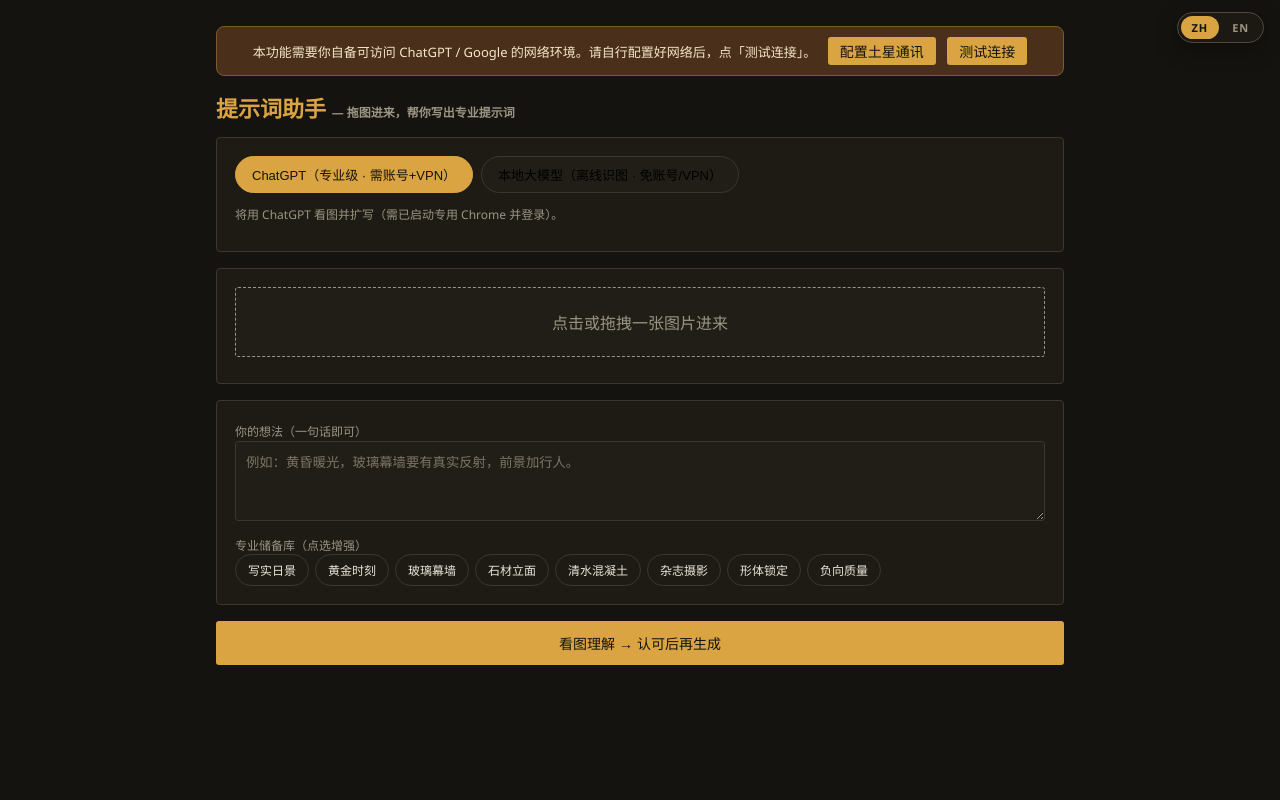
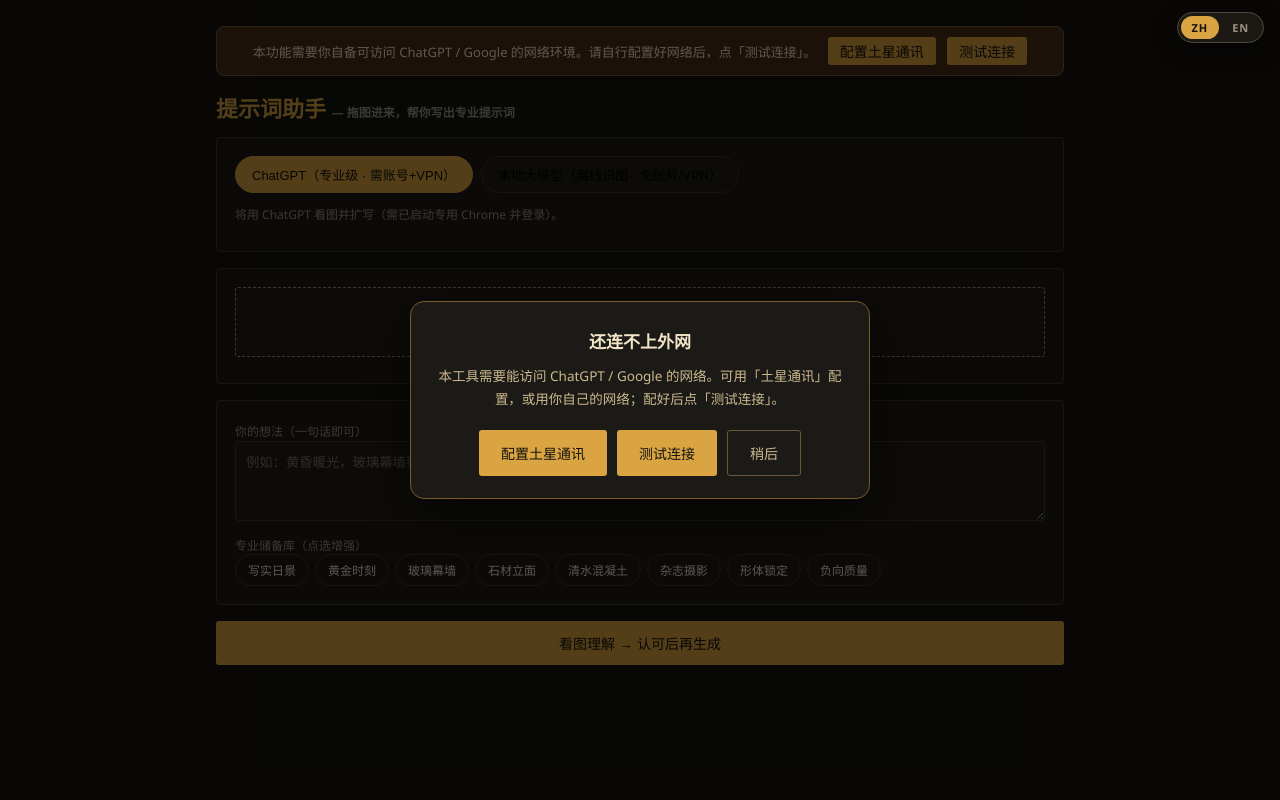
Before and after one commit to isabelaclay47-debug/arch-render-agent, a Flask app: page /helper in a window 1280 px wide. Run offline with Flask 3, Linux system fonts and the light colour scheme; data that the repository does not hold is empty.

Commit message:
feat: 助手页连不上也弹醒目弹窗——与主页一致(仅 chat 模式/可稍后关)
助手页原来连不上只出细横条。镜像主页方案:加 #netModal 弹窗 + setNetMsg 同步
横条/弹窗反馈。守助手页规则:本地离线识图(engine!=='chat')不需网络,弹窗一并收起。

Co-Authored-By: Claude Opus 4.8 <noreply@anthropic.com>

```diff
--- a/static/helper.js
+++ b/static/helper.js
@@ -29,45 +29,51 @@ function setEngine(e){
 // VPN 安全版：ChatGPT 模式静默探测 chatgpt.com 是否可达。能连→不打扰；连不上→提示条。
 // local（离线识图）模式不需要网络，直接隐藏。
 let netMsgDefault="";
+function setNetMsg(s){ const a=$("netBannerText"), b=$("netModalText"); if(a)a.textContent=s; if(b)b.textContent=s; }
+function showNetUI(show){ const banner=$("netBanner"), modal=$("netModal");
+  if(banner) banner.style.display=show?"block":"none";
+  if(modal) modal.style.display=show?"flex":"none"; }
+function dismissNetModal(){ const modal=$("netModal"); if(modal) modal.style.display="none"; }
 async function checkNet(userClicked){
   const banner=$("netBanner"), txt=$("netBannerText"); if(!banner) return;
   if(txt && !netMsgDefault) netMsgDefault=txt.textContent;
-  if(engine!=="chat"){ banner.style.display="none"; return; }   // 本地识图不需网络
-  if(userClicked && txt) txt.textContent="检测网络中…（约几秒）";
+  if(engine!=="chat"){ showNetUI(false); return; }   // 本地识图不需网络，横条+弹窗都收起
+  if(userClicked) setNetMsg("检测网络中…（约几秒）");
   try{
     const j=await (await fetch("/api/net_check?target=chatgpt")).json();
     if(j.reachable){
-      if(userClicked && txt) txt.textContent="✓ 已连通，可以开始使用了。";
-      setTimeout(()=>{ banner.style.display="none"; if(txt) txt.textContent=netMsgDefault; },1200);
+      if(userClicked) setNetMsg("✓ 已连通，可以开始使用了。");
+      setTimeout(()=>{ showNetUI(false); setNetMsg(netMsgDefault); },1200);
     }else{
-      banner.style.display="block"; refreshSaturnBtn();
-      if(userClicked && txt) txt.textContent="仍然连不上 chatgpt.com——请确认已配置并连上可访问它的网络后再试。";
+      showNetUI(true); refreshSaturnBtn();   // 连不上→弹窗+横条一起冒头
+      if(userClicked) setNetMsg("仍然连不上 chatgpt.com——请确认已配置并连上可访问它的网络后再试。");
     }
-  }catch(e){ banner.style.display="block"; refreshSaturnBtn(); if(userClicked && txt) txt.textContent="检测失败："+(e.message||e); }
+  }catch(e){ showNetUI(true); refreshSaturnBtn(); if(userClicked) setNetMsg("检测失败："+(e.message||e)); }
 }
 async function refreshSaturnBtn(){
-  const btn=$("saturnBtn"); if(!btn) return;
-  try{ const j=await (await fetch("/api/saturn_status")).json(); btn.style.display=j.configured?"inline-block":"none"; }
-  catch(e){ btn.style.display="none"; }
+  const btn=$("saturnBtn"), btn2=$("saturnBtnModal");
+  let disp="none";
+  try{ const j=await (await fetch("/api/saturn_status")).json(); disp=j.configured?"inline-block":"none"; }catch(e){ disp="none"; }
+  if(btn) btn.style.display=disp; if(btn2) btn2.style.display=disp;
 }
 async function installSaturn(){
-  const txt=$("netBannerText"), btn=$("saturnBtn");
+  const btn=$("saturnBtn"), btn2=$("saturnBtnModal");
   let s;
-  try{ s=await (await fetch("/api/saturn_status")).json(); }catch(e){ if(txt) txt.textContent="打开失败："+(e.message||e); return; }
+  try{ s=await (await fetch("/api/saturn_status")).json(); }catch(e){ setNetMsg("打开失败："+(e.message||e)); return; }
   if(!s.installer_configured && s.dashboard_url){
     window.open(s.dashboard_url,"_blank");
-    if(txt) txt.textContent="已打开土星通讯页面：请在其中登录、按你的系统下载并安装客户端，连上网络后回来点「测试连接」。";
+    setNetMsg("已打开土星通讯页面：请在其中登录、按你的系统下载并安装客户端，连上网络后回来点「测试连接」。");
     return;
   }
   try{
     const j=await (await fetch("/api/saturn_install",{method:"POST"})).json();
-    if(!j.ok){ if(txt) txt.textContent=j.msg||"安装失败"; return; }
-  }catch(e){ if(txt) txt.textContent="启动安装失败："+(e.message||e); return; }
-  if(btn) btn.disabled=true;
+    if(!j.ok){ setNetMsg(j.msg||"安装失败"); return; }
+  }catch(e){ setNetMsg("启动安装失败："+(e.message||e)); return; }
+  if(btn) btn.disabled=true; if(btn2) btn2.disabled=true;
   const poll=setInterval(async()=>{
     try{ const s=await (await fetch("/api/saturn_status")).json(); const st=s.setup||{};
-      if(st.msg && txt) txt.textContent=st.msg;
-      if(st.done){ clearInterval(poll); if(btn) btn.disabled=false; }
+      if(st.msg) setNetMsg(st.msg);
+      if(st.done){ clearInterval(poll); if(btn) btn.disabled=false; if(btn2) btn2.disabled=false; }
     }catch(e){}
   },1500);
 }
--- a/templates/helper.html
+++ b/templates/helper.html
@@ -28,6 +28,18 @@
   <span id="netBannerText">本功能需要你自备可访问 ChatGPT / Google 的网络环境。请自行配置好网络后，点「测试连接」。</span>
   <button class="go" id="saturnBtn" style="display:none;margin-left:8px;padding:4px 12px;width:auto" onclick="installSaturn()">配置土星通讯</button>
   <button class="go" style="margin-left:8px;padding:4px 12px;display:inline-block;width:auto" onclick="checkNet(true)">测试连接</button>
+</div>
+<!-- 连不上外网时弹出的醒目引导（只在 chat 模式探到够不到时冒头，可「稍后」关闭，不强推） -->
+<div id="netModal" style="display:none;position:fixed;inset:0;z-index:9999;background:rgba(0,0,0,.62);align-items:center;justify-content:center">
+  <div style="max-width:460px;width:88%;background:#1c1a17;border:1px solid #7a5a2a;border-radius:14px;padding:26px 26px 22px;box-shadow:0 18px 50px rgba(0,0,0,.55);text-align:center">
+    <div style="font-size:17px;font-weight:600;color:#f3e6c8;margin-bottom:12px">还连不上外网</div>
+    <div id="netModalText" style="font-size:13.5px;line-height:1.7;color:#cbb98f;margin-bottom:20px">本工具需要能访问 ChatGPT / Google 的网络。可用「土星通讯」配置，或用你自己的网络；配好后点「测试连接」。</div>
+    <div style="display:flex;gap:10px;justify-content:center;flex-wrap:wrap">
+      <button class="go" id="saturnBtnModal" style="display:none;width:auto" onclick="installSaturn()">配置土星通讯</button>
+      <button class="go" style="width:auto" onclick="checkNet(true)">测试连接</button>
+      <button class="go" style="width:auto;background:transparent;border:1px solid #6b5a3a;color:#cbb98f" onclick="dismissNetModal()">稍后</button>
+    </div>
+  </div>
 </div>
 <h1>提示词助手 <span class="muted">— 拖图进来，帮你写出专业提示词</span></h1>
 
```
